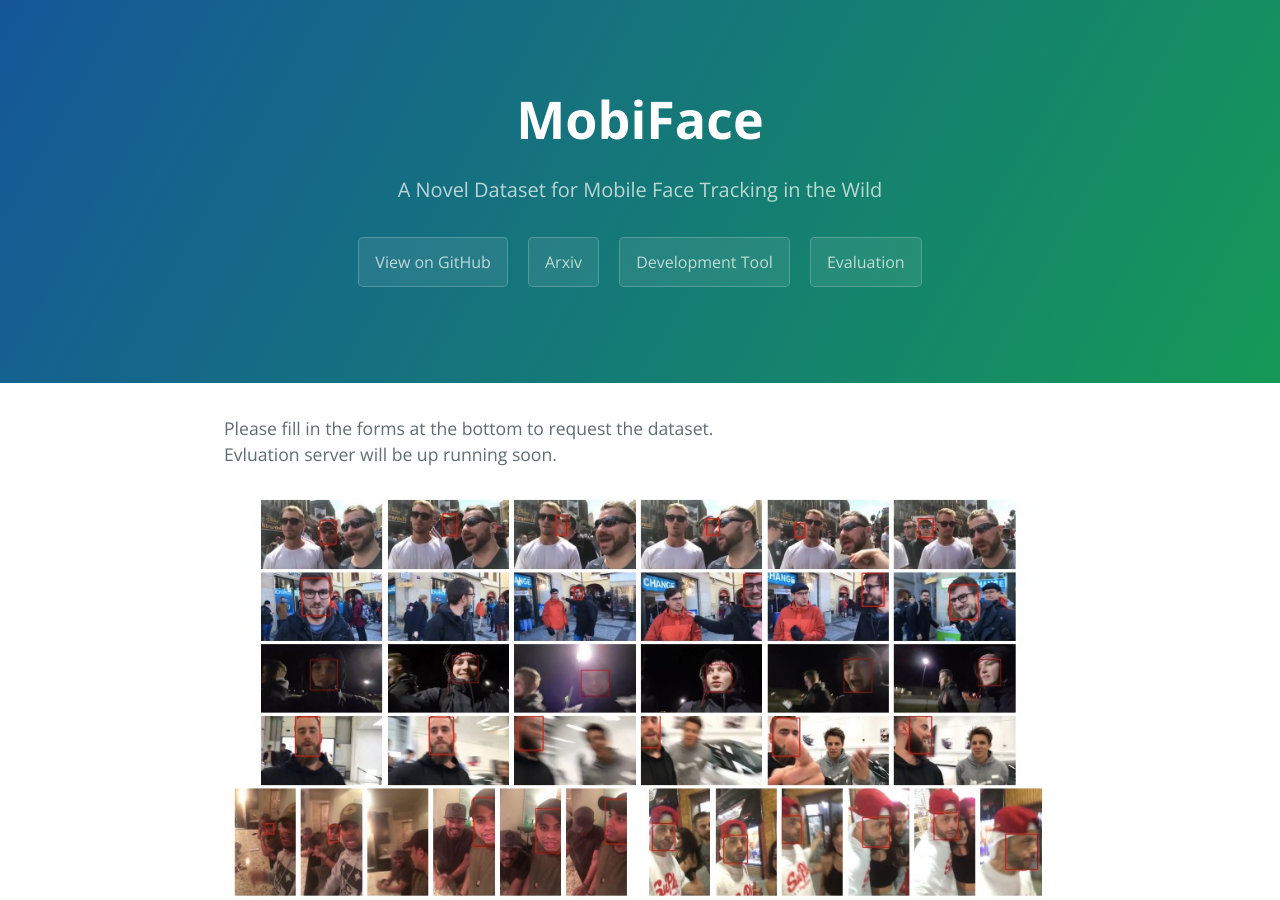
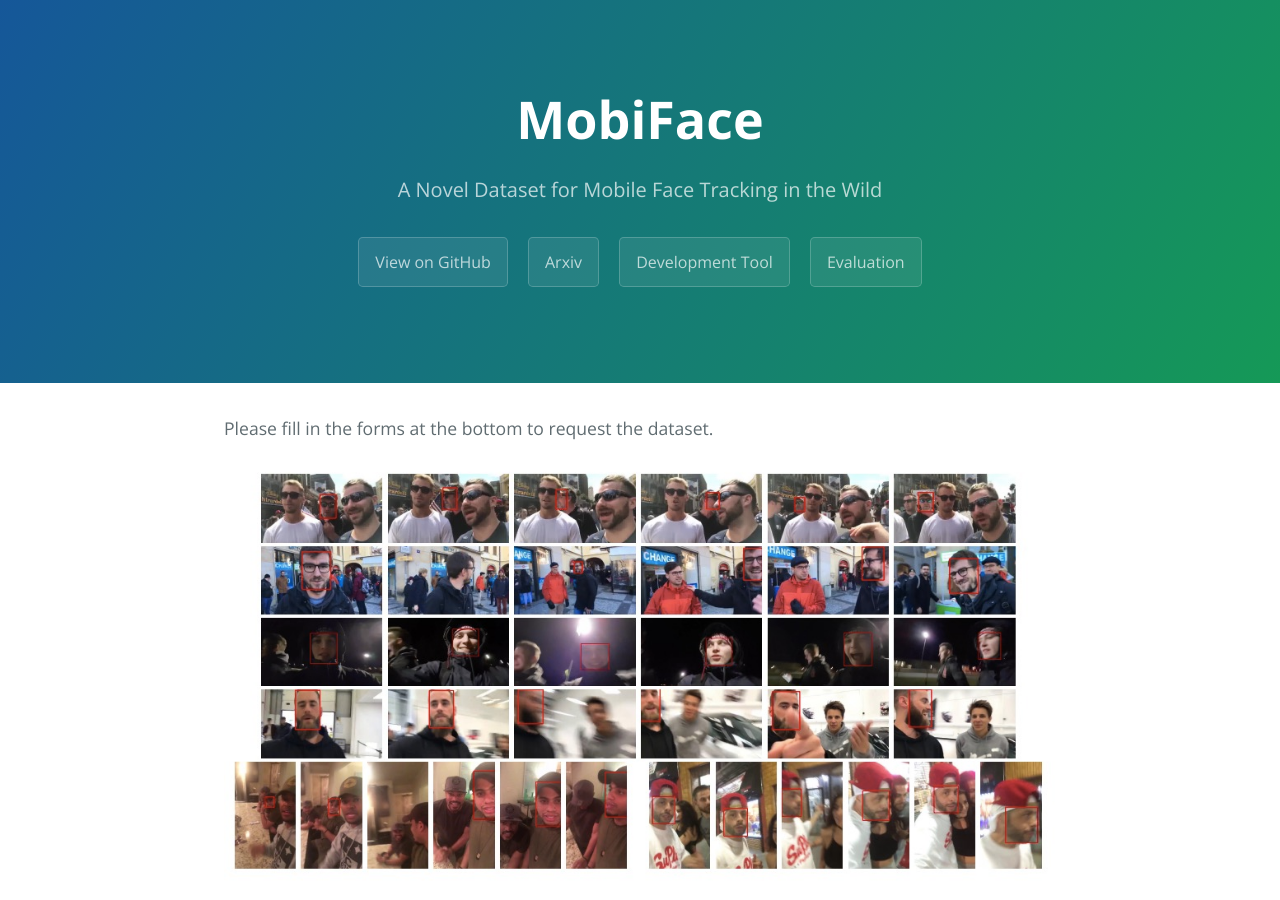
Before and after one commit to ibug-group/mobiface.github.io, a Jekyll site: the page built from index.md, in a window 1280 px wide and 900 px high. Built offline with Jekyll 4.4.1, drawn with Linux system fonts in a browser that asks for light colours.

Commit message:
Update index.md

```diff
--- a/index.md
+++ b/index.md
@@ -4,7 +4,6 @@ layout: default
 
 
 Please fill in the forms at the bottom to request the dataset.
-Evluation server will be up running soon.
 
 
 <img src="assets/mobiface.jpg" alt="mobiface" class="inline"/>
```
